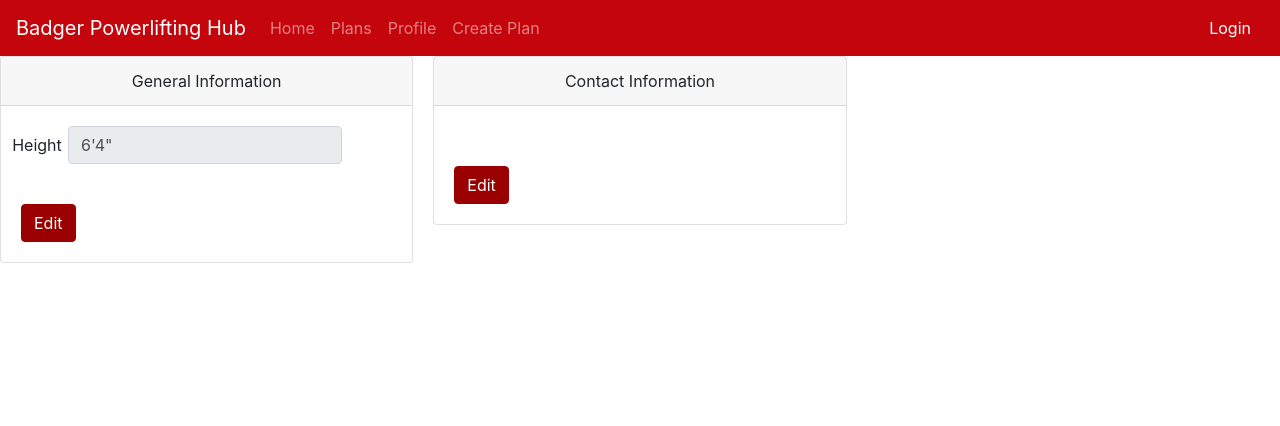
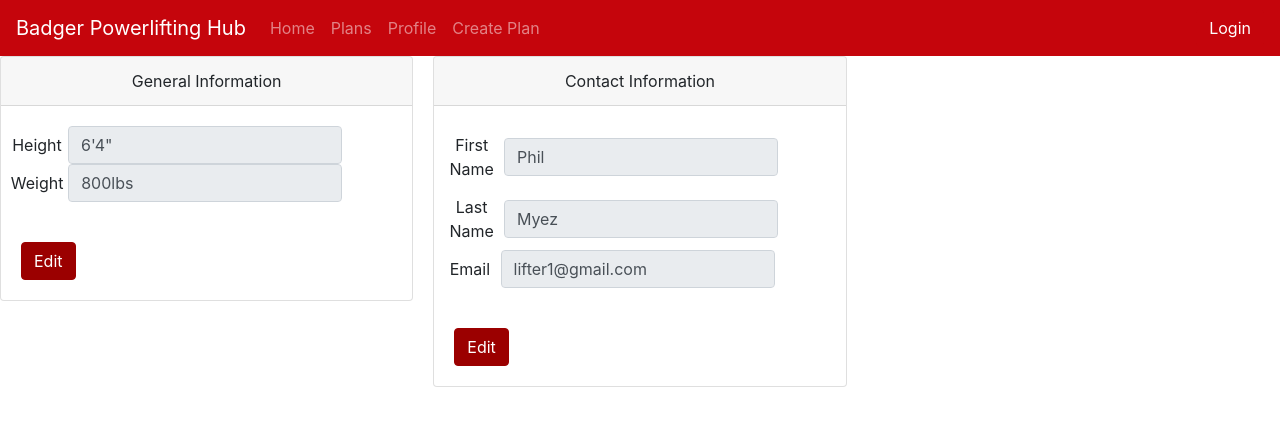
Before and after one commit to hbrooks3/bph-front-end, a React (Create React App) app: page /profile in a window 1280 px wide. Shown: the top 426 px of the page. Built offline with nearby package versions, Linux system fonts and the light colour scheme; no server answers.

Commit message:
changed to handle reset error

```diff
--- a/src/view/ProfilePage.js
+++ b/src/view/ProfilePage.js
@@ -31,58 +31,40 @@ export default function ProfilePage(props) {
 function PageBody(props) {
   const initialUser = props.user;
 
-  // const reduceUser = (state, action) => {
-  //   switch (action.key) {
-  //     case 'height':
-  //       return {...state, height: action.value};
-  //     default:
-  //       throw new Error();
-  //   }
-  // }
-
-  // const [user, editUser] = useReducer(reduceUser, initialUser);
   const [user, editUser] = useState(initialUser);
-
-
-  // const VALUE = 0;
-  // const UPDATE_FUNCTION = 1;
-  // const INITIAL_VALUE = 2;
 
   const pushUpdate = (event) => {
     event.preventDefault();
     updateUser(user);
   };
 
-  // console.log(Object.keys(user));
-
-
-
-  const update = Object.keys(user).reduce((accumulator, key) => {
-    accumulator[key] = (value) => {
+  // Updates contians update functions for each
+  const controls = Object.keys(user).reduce((accumulator, key) => {
+    accumulator.update[key] = (value) => {
       let newUser = {...user};
       newUser[key] = value;
       editUser(newUser);
     };
+    accumulator.reset[key] = () => {
+      editUser(initialUser);
+    };
     return accumulator;
-  }, {});
-
-  console.log(update);
+  }, {update: {}, reset: {}});
 
   const pageData = [
     {
       title: `General Information`,
       body: [
-        // {label: `Height`, value: user.height, update: (value) => editUser({...user, height: value}), reset: initialUser.height},
-        {label: `Height`, value: user.height, update: update.height, reset: initialUser.height},
-        // {label: `Weight`, value: weight[VALUE], update: weight[UPDATE_FUNCTION], reset: weight[INITIAL_VALUE]},
+        {label: `Height`, value: user.height, update: controls.update.height, reset: controls.reset.height},
+        {label: `Weight`, value: user.weight, update: controls.update.weight, reset: controls.reset.weight},
       ]
     },
     {
       title: `Contact Information`,
       body: [
-        // {label: `First Name`, value: firstName[VALUE], update: firstName[UPDATE_FUNCTION], reset: firstName[INITIAL_VALUE]},
-        // {label: `Last Name`, value: lastName[VALUE], update: lastName[UPDATE_FUNCTION], reset: lastName[INITIAL_VALUE]},
-        // {label: `Email`, value: weight[VALUE], update: weight[UPDATE_FUNCTION], reset: weight[INITIAL_VALUE]},
+        {label: `First Name`, value: user.firstName, update: controls.update.firstName, reset: controls.reset.firstName},
+        {label: `Last Name`, value: user.lastName, update: controls.update.lastName, reset: controls.reset.lastName},
+        {label: `Email`, value: user.email, update: controls.update.email, reset: controls.reset.email},
       ]
     },
   ];
@@ -109,8 +91,8 @@ function DisplayCard(props) {
   }
 
   const cancelEdit = () => {
+    card.body.forEach(field => field.reset());
     setLock(true);
-    card.body.forEach((field) => field.update(field.reset));
   }
 
   return (
```
